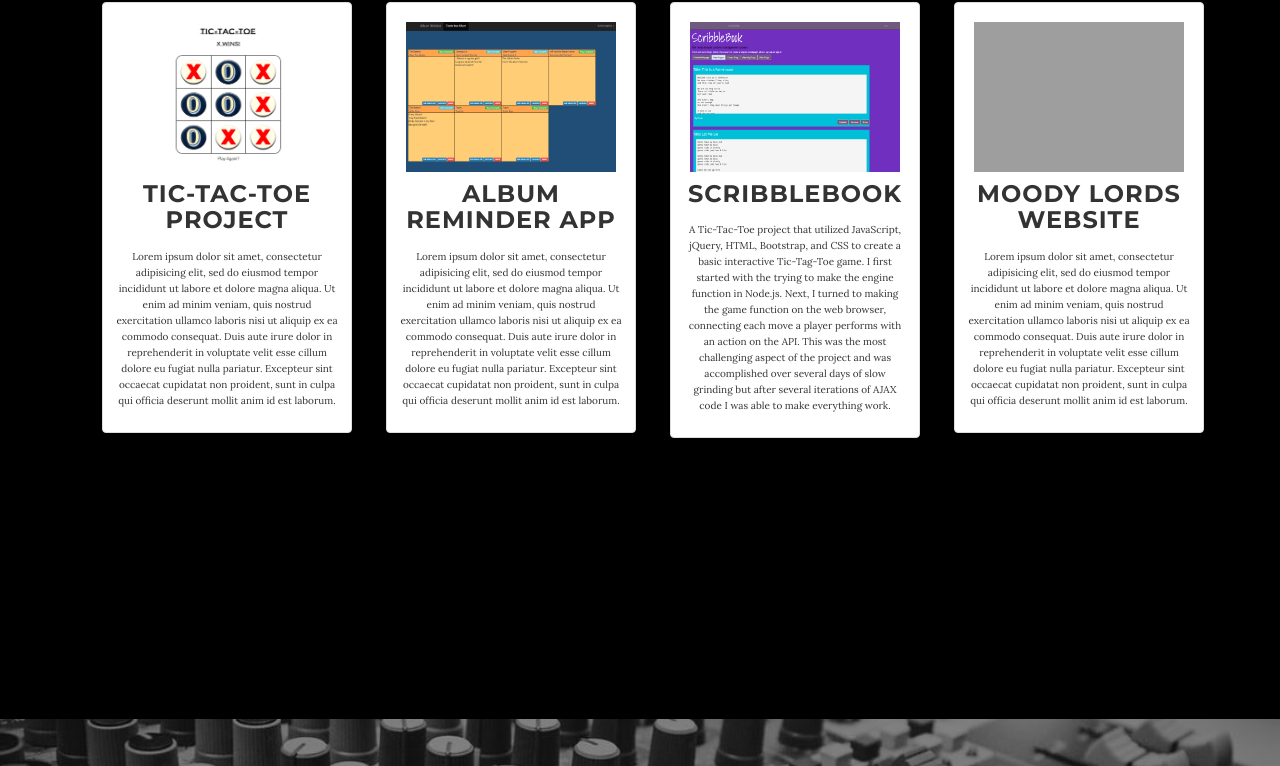
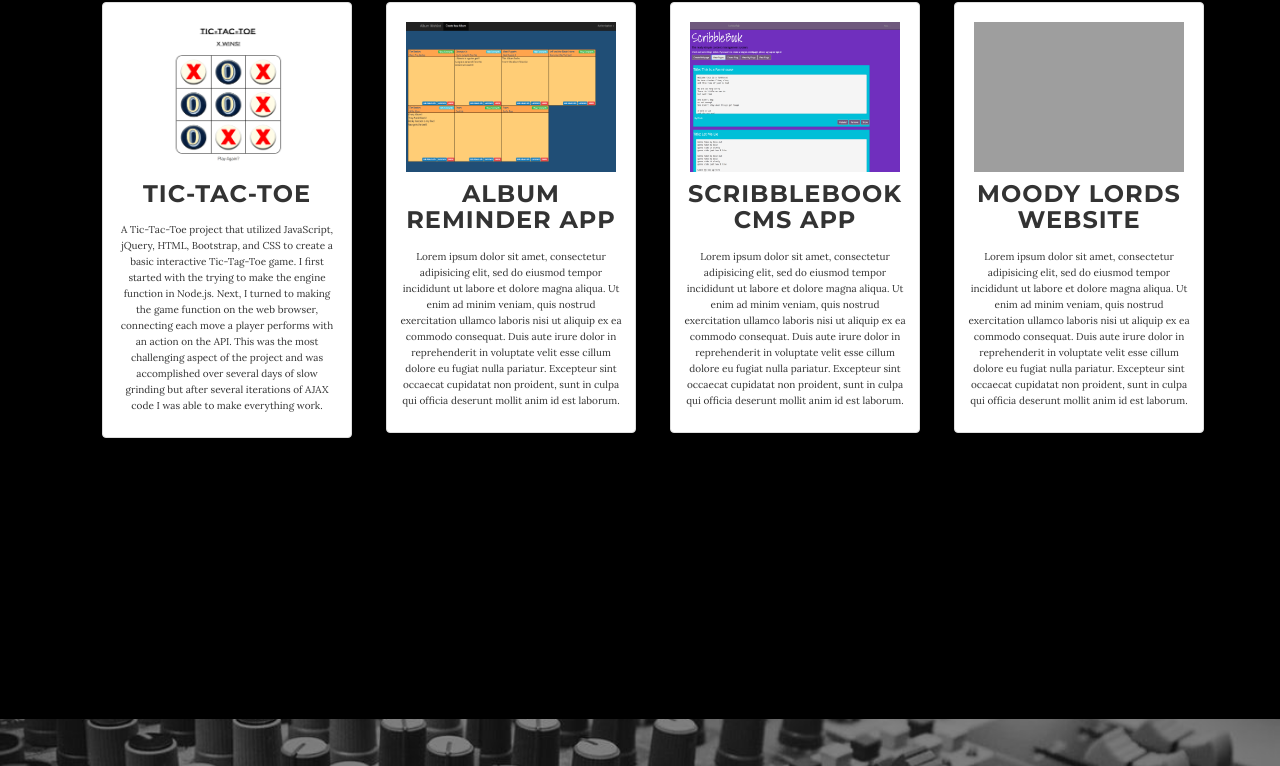
Before and after one commit to SquirtleSquad1988/SquirtleSquad1988.github.io, a website: page index.html in a window 1280 px wide. Shown: the part 2214-2980 px from the top of the page. Drawn offline with nearby package versions, Linux system fonts and the light colour scheme; some packages are replaced by stand-ins of ours; grey boxes are pictures that could not be loaded.

Commit message:
Update tic-tic-toe card description

```diff
--- a/index.html
+++ b/index.html
@@ -140,8 +140,8 @@
                             <img class='project-images' src="./img/project-one.png" alt="...">
                             <div class="caption">
 
-                              <h3 class='project-title'>Tic-Tac-Toe Project</h3>
-                                <p class='project-one'>Lorem ipsum dolor sit amet, consectetur adipisicing elit, sed do eiusmod tempor incididunt ut labore et dolore magna aliqua. Ut enim ad minim veniam, quis nostrud exercitation ullamco laboris nisi ut aliquip ex ea commodo consequat. Duis aute irure dolor in reprehenderit in voluptate velit esse cillum dolore eu fugiat nulla pariatur. Excepteur sint occaecat cupidatat non proident, sunt in culpa qui officia deserunt mollit anim id est laborum.</p>
+                              <h3 class='project-title'>Tic-Tac-Toe</h3>
+                                <p class='project-one'>A Tic-Tac-Toe project that utilized JavaScript, jQuery, HTML, Bootstrap, and CSS to create a basic interactive Tic-Tag-Toe game. I first started with the trying to make the engine function in Node.js. Next, I turned to making the game function on the web browser, connecting each move a player performs with an action on the API. This was the most challenging aspect of the project and was accomplished over several days of slow grinding but after several iterations of AJAX code I was able to make everything work.</p>
                             </div>
                           </div>
                         </div>
@@ -163,8 +163,8 @@
                             <img class='project-images' src="./img/project-three.png"  alt="...">
                             <div class="caption">
 
-                              <h3 class='project-title'>ScribbleBook</h3>
-                                <p class='project-one'>A Tic-Tac-Toe project that utilized JavaScript, jQuery, HTML, Bootstrap, and CSS to create a basic interactive Tic-Tag-Toe game. I first started with the trying to make the engine function in Node.js. Next, I turned to making the game function on the web browser, connecting each move a player performs with an action on the API. This was the most challenging aspect of the project and was accomplished over several days of slow grinding but after several iterations of AJAX code I was able to make everything work.</p>
+                              <h3 class='project-title'>ScribbleBook CMS App</h3>
+                                <p class='project-one'>Lorem ipsum dolor sit amet, consectetur adipisicing elit, sed do eiusmod tempor incididunt ut labore et dolore magna aliqua. Ut enim ad minim veniam, quis nostrud exercitation ullamco laboris nisi ut aliquip ex ea commodo consequat. Duis aute irure dolor in reprehenderit in voluptate velit esse cillum dolore eu fugiat nulla pariatur. Excepteur sint occaecat cupidatat non proident, sunt in culpa qui officia deserunt mollit anim id est laborum.</p>
                             </div>
                           </div>
                         </div>
```
